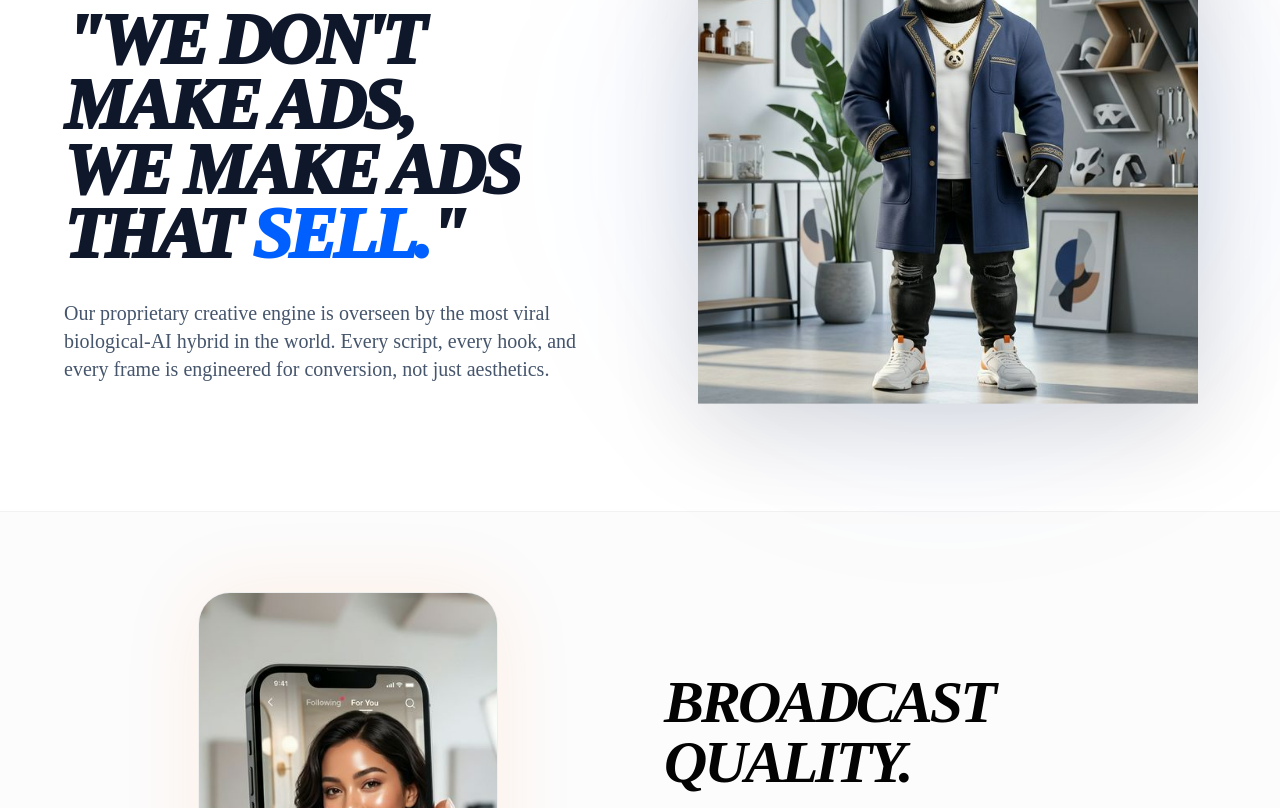
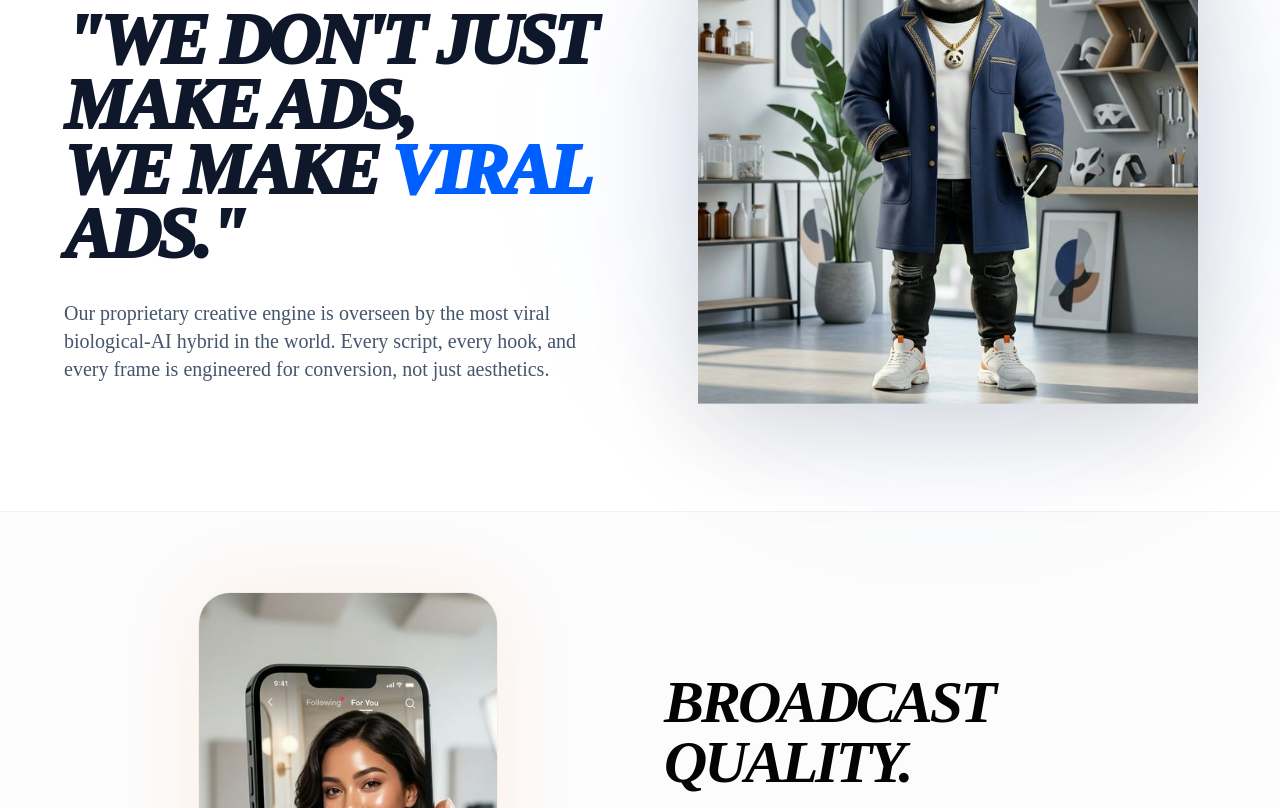
Before and after one commit to MazharAliKhokhar/aiugcstudio, a Next.js app: page / in a window 1280 px wide. Shown: the part 1220-2028 px from the top of the page. Built offline with nearby package versions, Linux system fonts and the light colour scheme; no server answers.

Commit message:
update: change Doctor Panda tagline text

```diff
--- a/app/page.tsx
+++ b/app/page.tsx
@@ -142,7 +142,7 @@
                      viewport={{ once: true }}
                      className="text-4xl md:text-7xl font-[1000] tracking-tighter leading-[0.9] uppercase italic text-slate-900"
                    >
-                     "We don't make ads,<br/> we make ads that <span className="text-primary">sell.</span>"
+                     "We don't just make ads,<br/> we make <span className="text-primary">viral</span> ads."
                    </motion.h2>
                    <motion.p
                      initial={{ opacity: 0 }}
```
